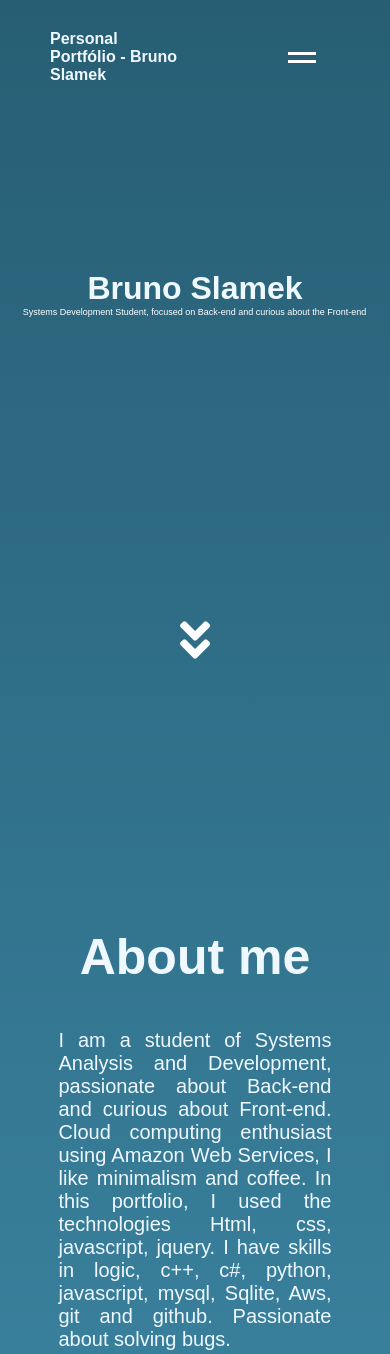
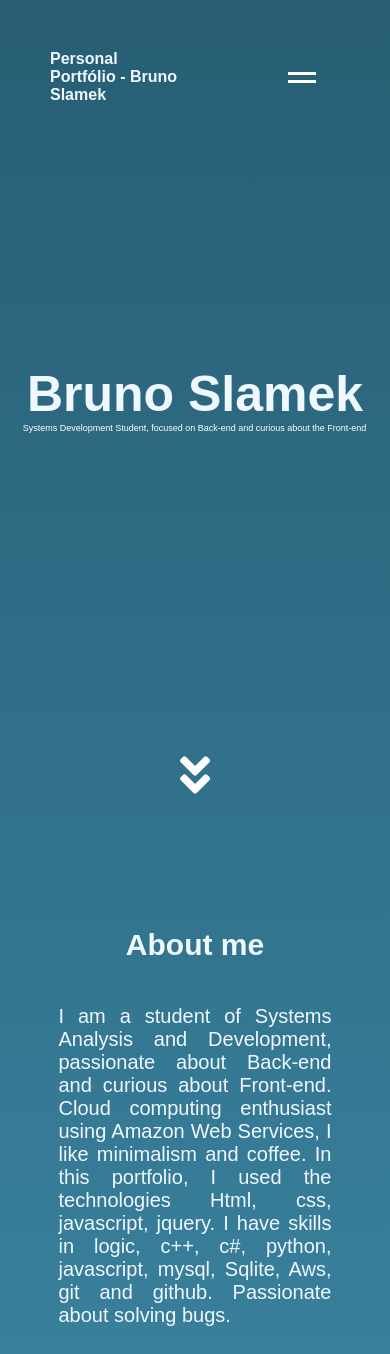
Before and after one commit to BrunoSlamek/Bruno_web, a plain HTML site: page index.html in a window 390 px wide. Shown: the top 1354 px of the page. Drawn offline with nearby package versions, Linux system fonts and the light colour scheme.

Commit message:
edit css

```diff
--- a/css/style.css
+++ b/css/style.css
@@ -52,7 +52,6 @@ nav {
     align-items: center;
     top: -20px;
     font-weight: bold;
-    position: fixed;
 }
 
 nav .brand {
@@ -148,12 +147,31 @@ a.menu-item:hover {
         top: 15%;
         font-size: 15px;
     }
+    .nome {
+        font-size: 16px;
+        top: 32%;
+    }
+    .nome p {
+        font-size: 9px;
+    }
+    .roll {
+        top: 50%;
+    }
+    #aboutme p {
+        font-size: 20px;
+    }
+    #portfolio h5 {
+        font-size: 15px;
+    }
+    #aboutme h1 {
+        font-size: 30px
+    }
 }
 
 .nome {
     text-align: center;
     position: relative;
-    top: 15%;
+    top: 25%;
     font-size: 25px;
 }
 
@@ -186,24 +204,7 @@ a.menu-item:hover {
     }
 }
 
-@media screen and (max-width: 576px) {
-    .nome {
-        font-size: 16px;
-        top: 32%;
-    }
-    .nome p {
-        font-size: 9px;
-    }
-    .roll {
-        top: 50%;
-    }
-    #aboutme p {
-        font-size: 20px;
-    }
-    #portfolio h5 {
-        font-size: 15px;
-    }
-}
+@media screen and (max-width: 576px) {}
 
 .list-inline li a {
     color: #ffffff;
@@ -216,7 +217,7 @@ a.menu-item:hover {
 
 .fa.fa-3x.fa-angle-double-down {
     color: #ffffff;
-    margin-top: 20px;
+    margin-top: -20px;
 }
 
 .fa.fa-3x.fa-angle-double-down:hover {
```
Also changed, not shown: index.html (+1 -0 lines).
